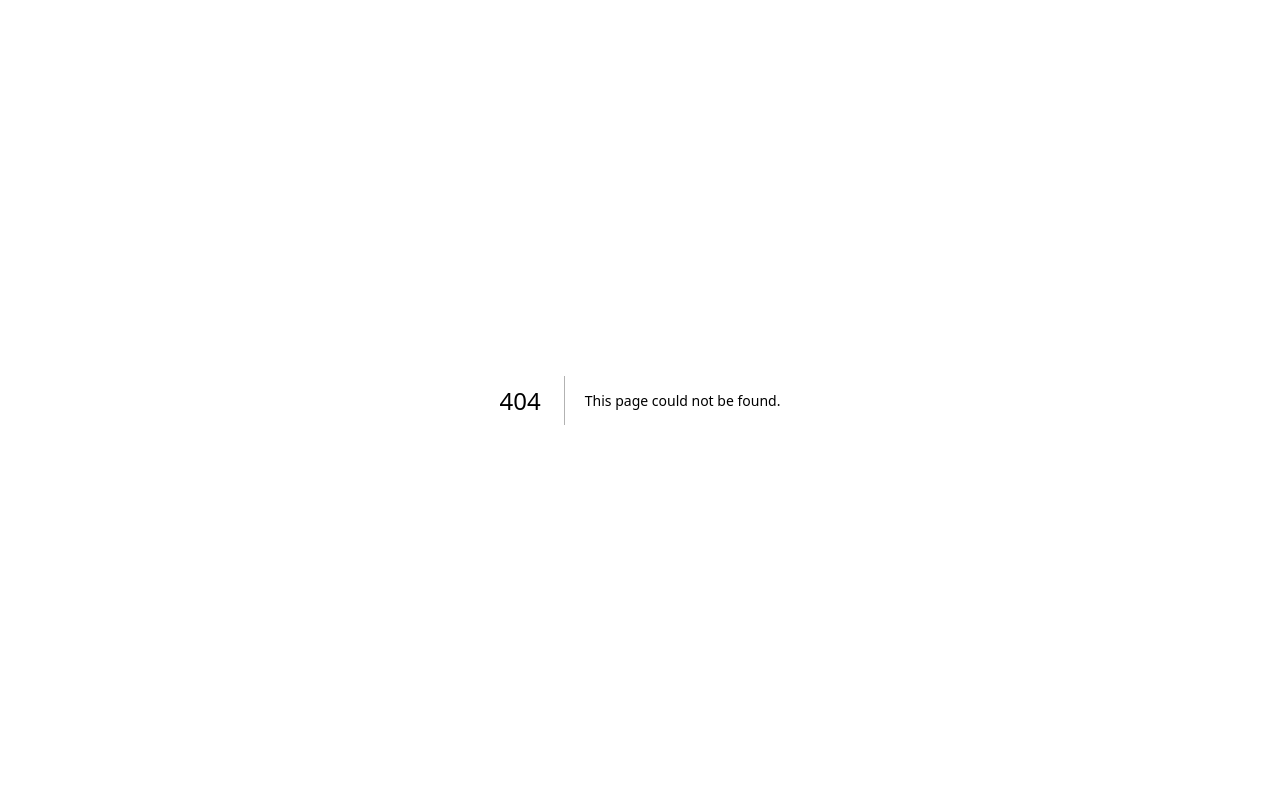
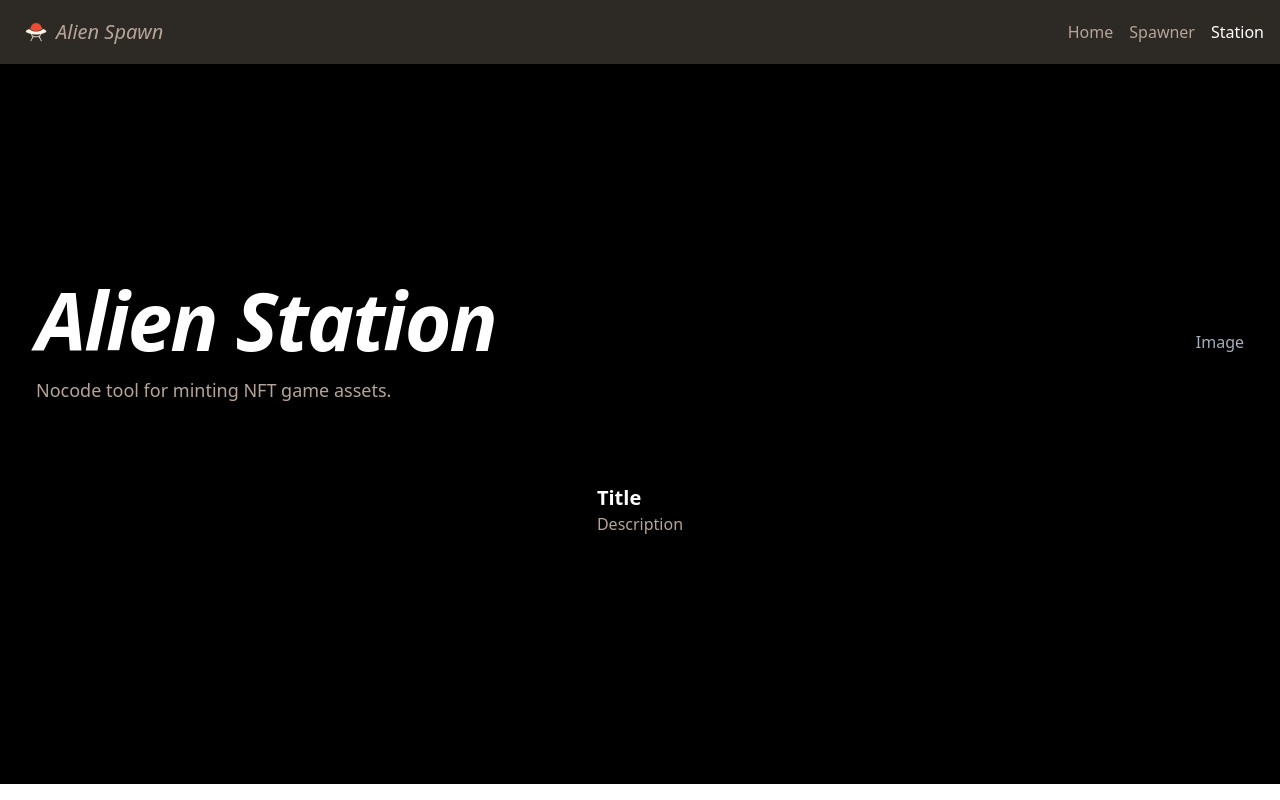
Before and after one commit to aeither/AlienSpawn, a Next.js app: page /station in a window 1280 px wide. Before the commit this address had no page. Built offline with nearby package versions, Linux system fonts and the light colour scheme; what wagmi would draw is missing.

Commit message:
station page

```diff
--- a/package.json
+++ b/package.json
@@ -18,6 +18,7 @@
     "dotenv": "^16.0.3",
     "ethers": "^5.7.2",
     "next": "13.0.2",
+    "pako": "^2.1.0",
     "react": "18.2.0",
     "react-dom": "18.2.0",
     "react-hot-toast": "^2.4.0",
@@ -28,6 +29,7 @@
   "devDependencies": {
     "@types/dotenv": "^8.2.0",
     "@types/node": "^18.0.0",
+    "@types/pako": "^2.0.0",
     "@types/react": "^18.0.14",
     "@types/react-dom": "^18.0.5",
     "@typescript-eslint/eslint-plugin": "^5.33.0",
--- /dev/null
+++ b/src/pages/station.tsx
@@ -0,0 +1,29 @@
+import { type NextPage } from "next";
+import CardList from "../components/CardList";
+import Navbar from "../components/Navbar";
+
+const Station: NextPage = () => {
+  return (
+    <>
+      <Navbar />
+      <main className="flex min-h-[calc(100vh-80px)] flex-col items-center justify-center bg-neutral-dark">
+        <div className="container flex flex-col items-center justify-center gap-8 px-4 py-16 ">
+          <div className="flex w-full items-center justify-between pb-12">
+            <div>
+              <h1 className="text-5xl font-extrabold italic tracking-tight text-white sm:text-[5rem]">
+                Alien Station
+              </h1>
+              <p className="pt-4 text-lg text-neutral-light">
+                Nocode tool for minting NFT game assets.
+              </p>
+            </div>
+            <div>Image</div>
+          </div>
+          <CardList />
+        </div>
+      </main>
+    </>
+  );
+};
+
+export default Station;
```
Also changed, not shown: 1 other file (tests, documents, lock files or other folders).
